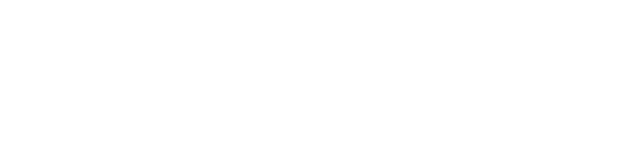
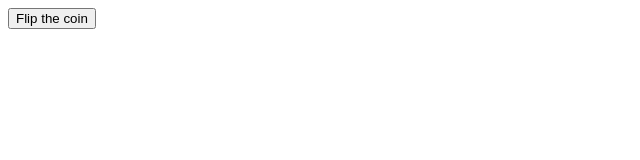
Before and after one commit to d2crashout/coin, a plain HTML site: page index.html in a window 1280 px wide. Shown: the whole page, without its empty margins (0-640 px from the left). Drawn offline with Linux system fonts and the light colour scheme.

Commit message:
added coinflip button

```diff
--- a/index.html
+++ b/index.html
@@ -6,5 +6,6 @@
 </head>
 <body>
     <div id="result"></div>
+    <button onclick="coinFlip()" id="coinflip">Flip the coin</button>
 </body>
 </html>
```
